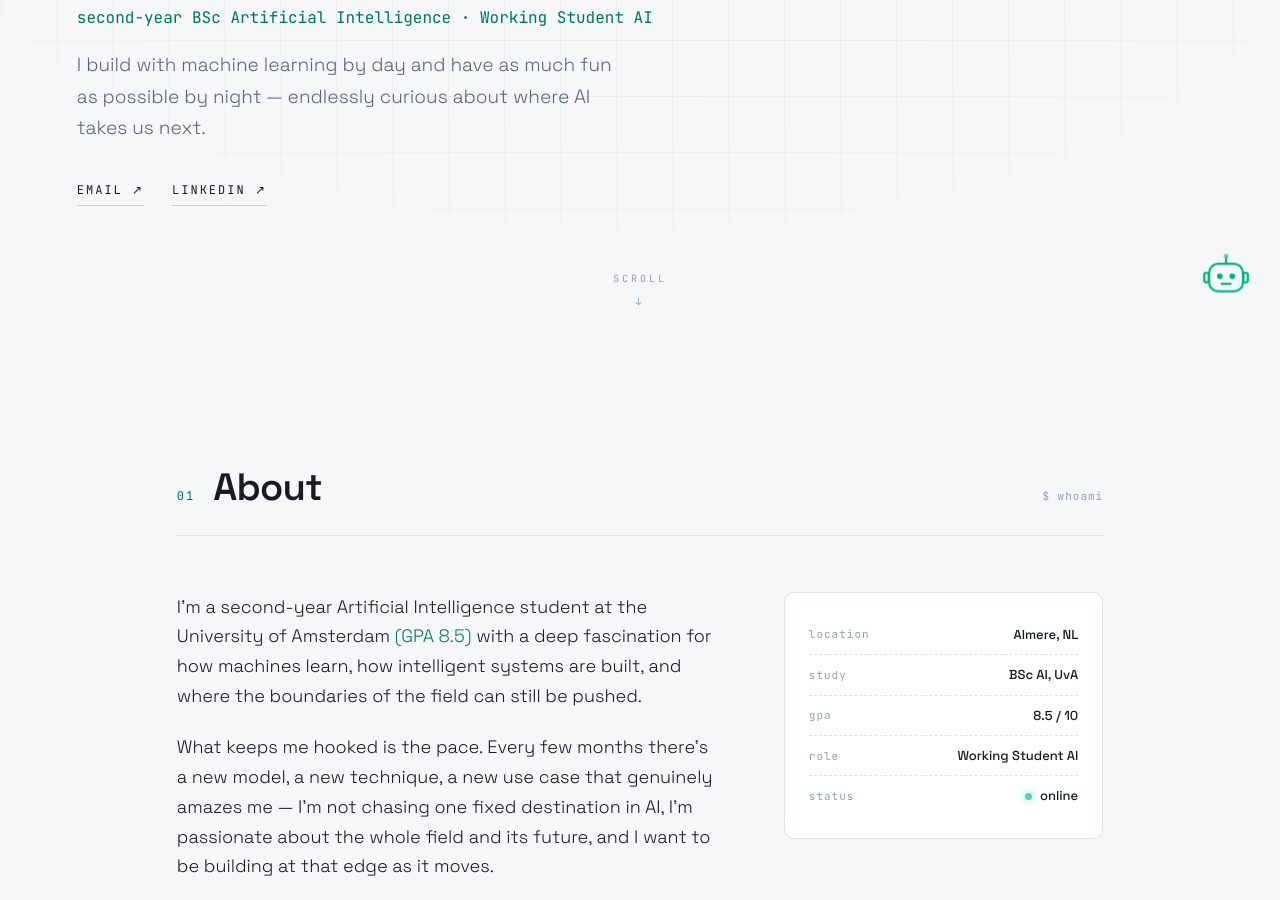
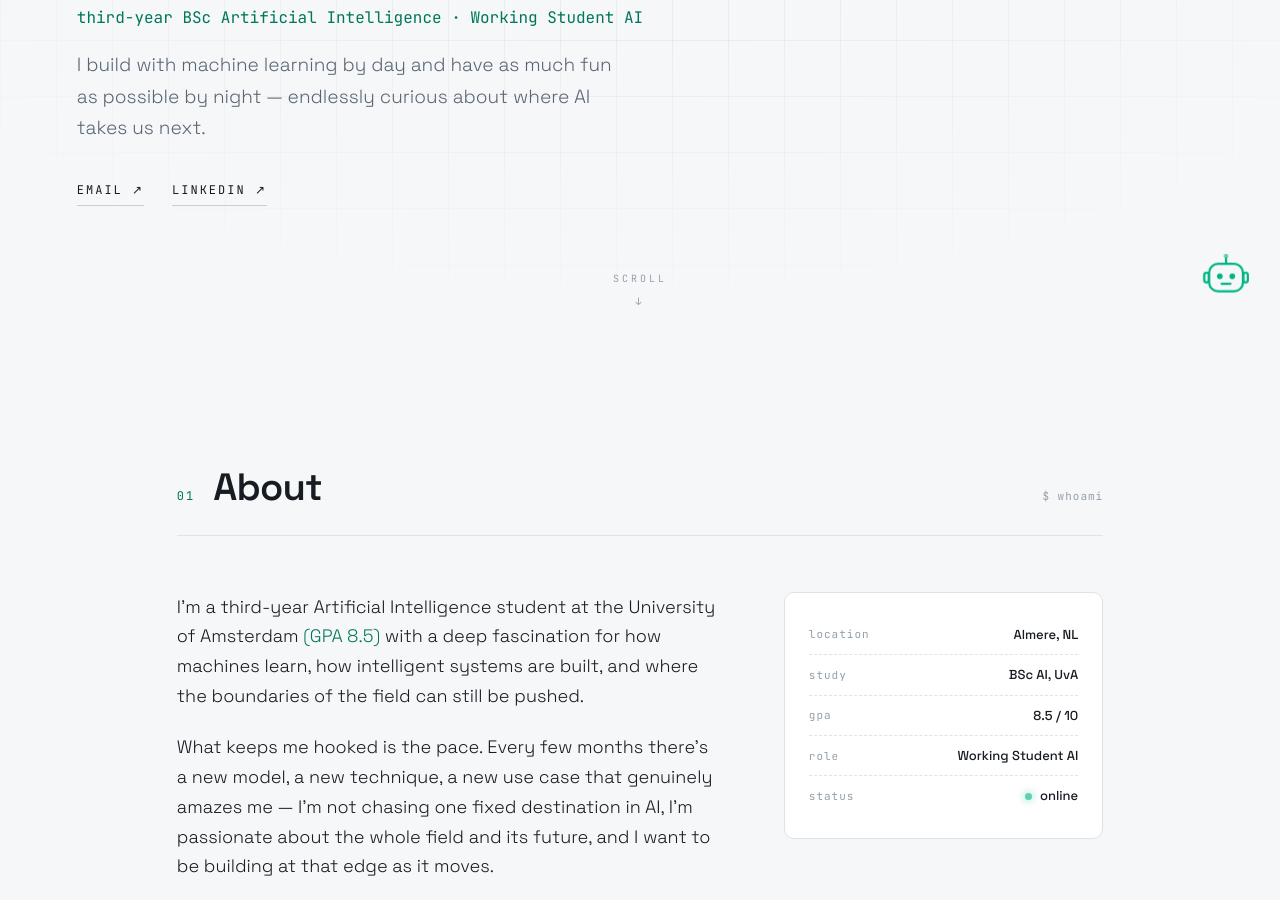
Before and after one commit to Stellan-T/Resume, a plain HTML site: page index.html in a window 1280 px wide. Shown: the part 464-1364 px from the top of the page. Drawn offline with Linux system fonts and the light colour scheme.

Commit message:
Update index.html to reflect a transition from second-year to third-year BSc Artificial Intelligence student, enhancing personal narrative consistency.

```diff
--- a/index.html
+++ b/index.html
@@ -63,7 +63,7 @@
     </h1>
 
     <p class="hero-role">
-      <span class="typed" id="typed" data-text="second-year BSc Artificial Intelligence · Working Student AI"></span><span class="caret" aria-hidden="true"></span>
+      <span class="typed" id="typed" data-text="third-year BSc Artificial Intelligence · Working Student AI"></span><span class="caret" aria-hidden="true"></span>
     </p>
 
     <p class="hero-pitch">
@@ -95,7 +95,7 @@
   <div class="about-grid">
     <div class="about-text">
       <p class="reveal">
-        I'm a second-year Artificial Intelligence student at the University of Amsterdam
+        I'm a third-year Artificial Intelligence student at the University of Amsterdam
         <span class="accent">(GPA 8.5)</span> with a deep fascination for how machines learn,
         how intelligent systems are built, and where the boundaries of the field can still be pushed.
       </p>
```
